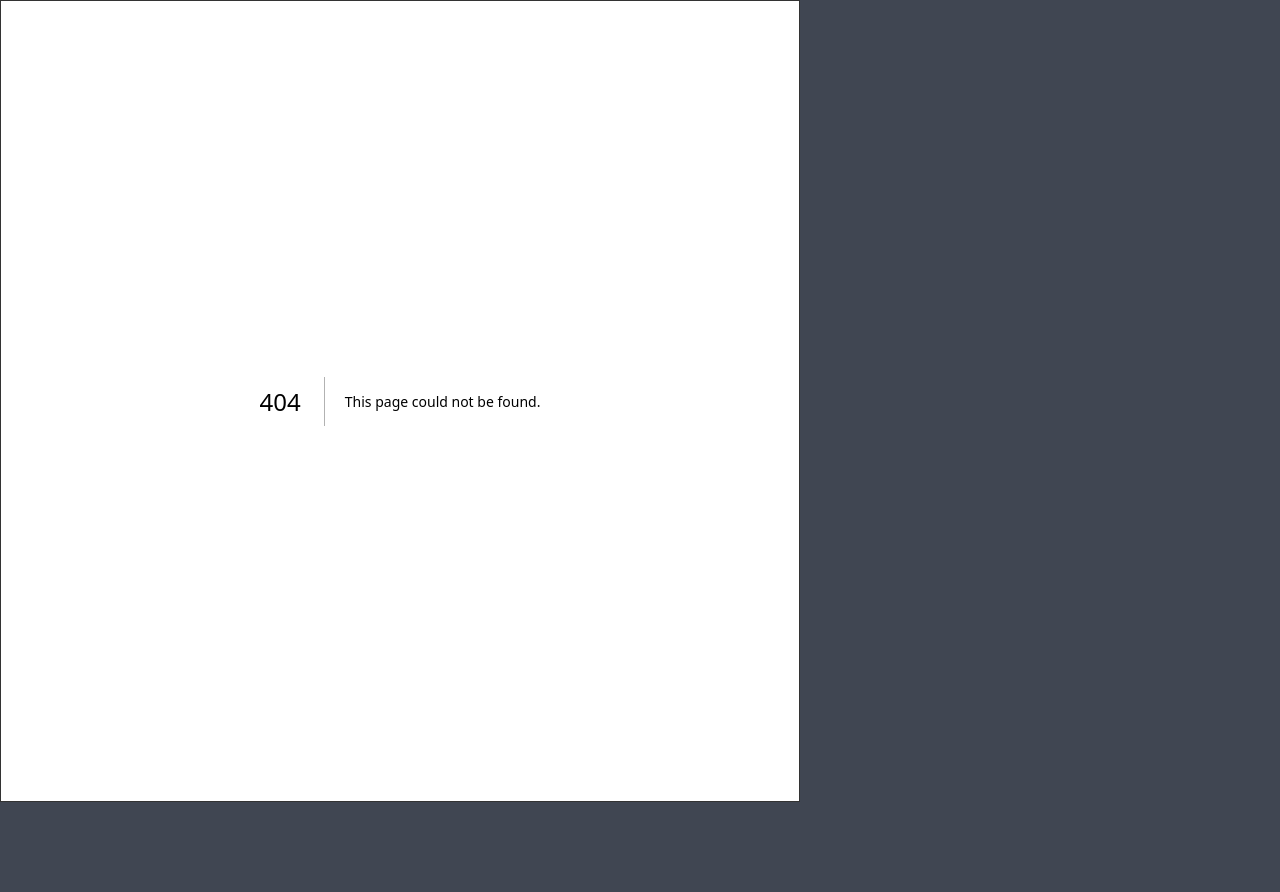
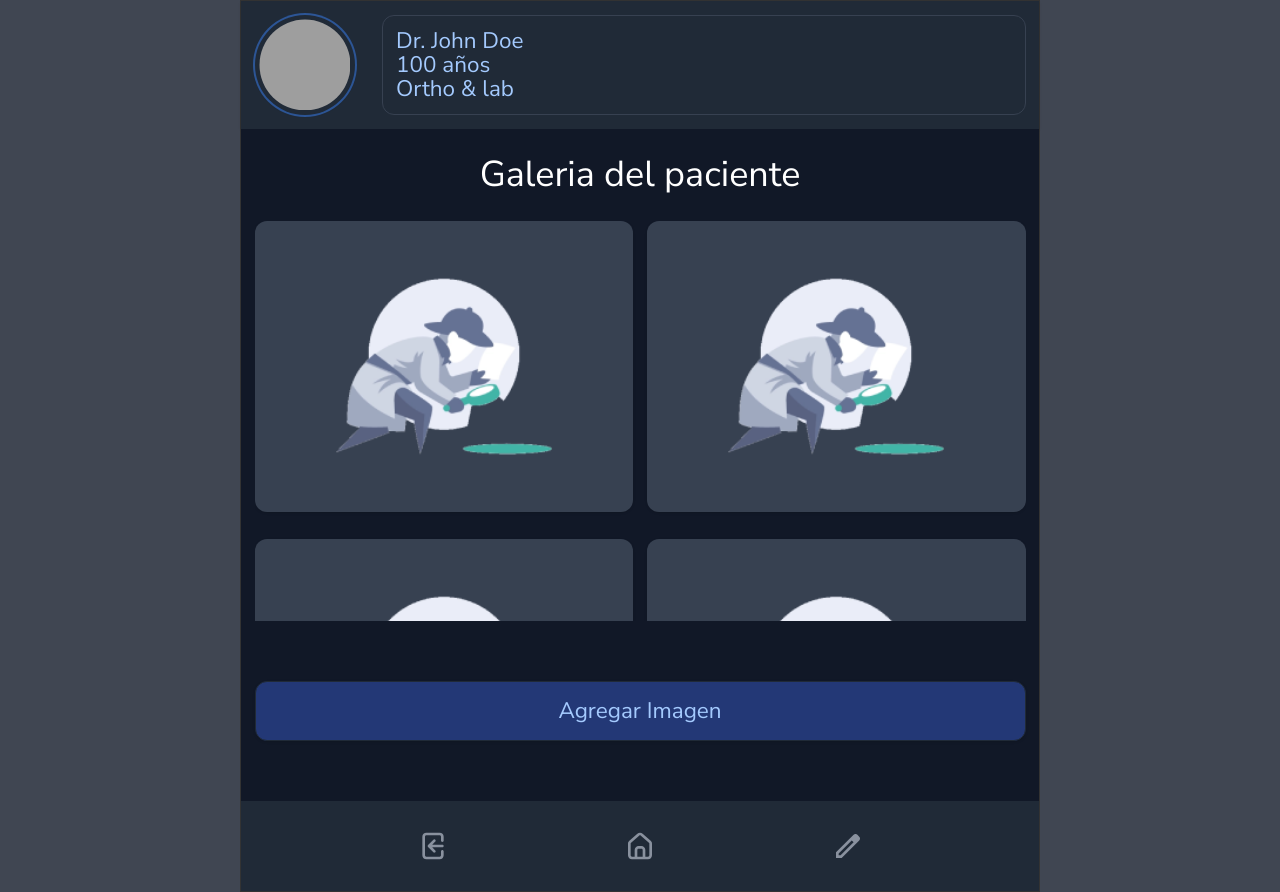
Before and after one commit to den-velez/orthodx, a Next.js app: page /patients/2/gallery in a window 1280 px wide. Before the commit this address had no page. Before the commit the page ends 802 px from the top, so only its background shows below. Built offline with nearby package versions, Linux system fonts and the light colour scheme; grey boxes are pictures that could not be loaded.

Commit message:
OD-25 add gallery page and modals needed

```diff
--- /dev/null
+++ b/src/app/patients/[id]/gallery/page.tsx
@@ -0,0 +1,71 @@
+import Image from "next/image";
+import Link from "next/link";
+import {
+  ButtonComponent,
+  ModalComponent,
+  NewImageComponent,
+  GalleryComponent,
+} from "@/components";
+
+const assets = [
+  "/images/noResults.png",
+  "/images/noResults.png",
+  "/images/noResults.png",
+  "/images/noResults.png",
+  "/images/noResults.png",
+  "/images/noResults.png",
+  "/images/noResults.png",
+  "/images/noResults.png",
+  "/images/noResults.png",
+  "/images/noResults.png",
+];
+
+type TSearcParams = {
+  newimage?: boolean;
+  image?: boolean;
+};
+
+export default function GalleryPatient({
+  searchParams,
+}: {
+  searchParams: TSearcParams;
+}) {
+  return (
+    <div>
+      <ModalComponent isOpen={searchParams.newimage || false}>
+        <NewImageComponent />
+      </ModalComponent>
+      <ModalComponent isOpen={searchParams.image || false}>
+        <GalleryComponent />
+      </ModalComponent>
+      <h3 className='mb-6 text-h3 text-txtLight-100 text-center'>
+        Galeria del paciente
+      </h3>
+      <div className='max-h-[400px]  mx-auto grid grid-cols-2 gap-x-3 gap-y-6 overflow-auto'>
+        {assets.map((asset, index) => (
+          <Link
+            href='/patients/2/gallery?image=true'
+            key={index}
+            className='p-3 bg-bgDark-070 rounded-[12px] shadow'>
+            <Image
+              className='w-full h-full object-contain'
+              src={asset}
+              alt={"patient Gallery"}
+              width={192}
+              height={96}
+            />
+          </Link>
+        ))}
+      </div>
+      <div className='mt-[60px] h-[60px]'>
+        <ButtonComponent
+          label='Agregar Imagen'
+          variant='primary-dark'
+          widthfull
+          anchor
+          anchorUrl='/patients/2/gallery?newimage=true'
+        />
+      </div>
+    </div>
+  );
+}
--- a/src/app/patients/[id]/layout.tsx
+++ b/src/app/patients/[id]/layout.tsx
@@ -6,7 +6,7 @@ export default function Layout({ children }: { children: React.ReactNode }) {
   return (
     <>
       <PatientHeaderComponent {...PATIENT_MOCK_VALUE} />
-      <main className='min-h-screen px-3 py-6 pb-[60px] bg-bgDark-090'>
+      <main className='min-h-[calc(100vh-218px)] px-3 py-6 pb-[60px] bg-bgDark-090'>
         {children}
       </main>
       <FooterComponent type='patient-edit' />
--- a/src/app/patients/[id]/page.tsx
+++ b/src/app/patients/[id]/page.tsx
@@ -1,17 +1,11 @@
 import {
-  PatientHeaderComponent,
-  FooterComponent,
   ButtonComponent,
   TreatmentDoneComponent,
   TreatmentPendingComponent,
   ModalComponent,
-  PatientDrawComponent,
+  NewImageComponent,
 } from "@/components";
-import {
-  PATIENT_MOCK_VALUE,
-  TREATMENT_DONE_MOCK,
-  TREATMENT_MOCK,
-} from "@/constants/contants";
+import { TREATMENT_DONE_MOCK, TREATMENT_MOCK } from "@/constants/contants";
 
 export default function Patient({
   searchParams,
@@ -21,7 +15,7 @@ export default function Patient({
   return (
     <>
       <ModalComponent isOpen={searchParams.draw || false}>
-        <PatientDrawComponent />
+        <NewImageComponent />
       </ModalComponent>
       <main className='grid gap-6 bg-bgDark-090 px-3 pt-6 pb-[60px]'>
         <section className=' flex flex-col items-center bg-bgDark-080 rounded-[12px] py-6'>
@@ -44,7 +38,13 @@ export default function Patient({
               variant='primary-dark'
               widthfull
             />
-            <ButtonComponent label='Galeria' variant='primary-dark' widthfull />
+            <ButtonComponent
+              label='Galeria'
+              variant='primary-dark'
+              widthfull
+              anchor
+              anchorUrl='/patients/2/gallery'
+            />
           </div>
         </section>
         <section className='flex flex-col items-center bg-bgDark-080 rounded-[12px] py-6'>
--- /dev/null
+++ b/src/components/gallery/GalleryComponent.tsx
@@ -0,0 +1,41 @@
+import Image from "next/image";
+
+import { ButtonComponent } from "@/components";
+
+export default function GalleryComponent() {
+  return (
+    <section className='py-6 px-3 rounded-[12px] bg-bgDark-080'>
+      <div className='flex justify-center items-center'>
+        <Image
+          className='w-full h-auto p-1 rounded-[12px] ring-2 dark:ring-bgDark-070 shadow'
+          src='/images/noResults.png'
+          alt='Radiografia lateral del paciente'
+          width={300}
+          height={400}
+        />
+      </div>
+      <div className='mt-[60px] flex flex-col gap-6'>
+        <div className='h-[60px]'>
+          <ButtonComponent
+            type='button'
+            variant='secondary'
+            label='Borrar'
+            widthfull
+            anchor
+            anchorUrl='/patients/2/gallery'
+          />
+        </div>
+        <div className='h-[60px]'>
+          <ButtonComponent
+            type='submit'
+            variant='primary'
+            label='Salir'
+            widthfull
+            anchor
+            anchorUrl='/patients/2/gallery'
+          />
+        </div>
+      </div>
+    </section>
+  );
+}
--- a/src/components/index.tsx
+++ b/src/components/index.tsx
@@ -10,16 +10,18 @@ import PatientEditComponent from "./patientEdit/PatientEditComponent";
 import ModalComponent from "./modal/ModalComponent";
 import TreatmentDoneComponent from "./treatments/treatmentDoneComponent";
 import TreatmentPendingComponent from "./treatments/treatmentPendingComponent";
-import PatientDrawComponent from "./patientDraw/PatientDrawComponent";
+import NewImageComponent from "./newImage/NewImageComponent";
+import GalleryComponent from "./gallery/GalleryComponent";
 
 export {
   ButtonComponent,
   DoctorHeaderComponent,
   FooterComponent,
+  GalleryComponent,
   IconsComponent,
   ModalComponent,
   PatientCardComponent,
-  PatientDrawComponent,
+  NewImageComponent,
   PatientEditComponent,
   PatientHeaderComponent,
   ProductCardComponent,
--- a/src/components/patientDraw/PatientDrawComponent.tsx
+++ b/src/components/newImage/NewImageComponent.tsx
@@ -2,7 +2,7 @@ import Image from "next/image";
 
 import { ButtonComponent } from "@/components";
 
-export default function PatientDrawComponent() {
+export default function NewImageComponent() {
   return (
     <section className='p-6 rounded-[12px] bg-bgDark-080'>
       <h3 className='text-h3 text-txtLight-100 text-center'>
```
